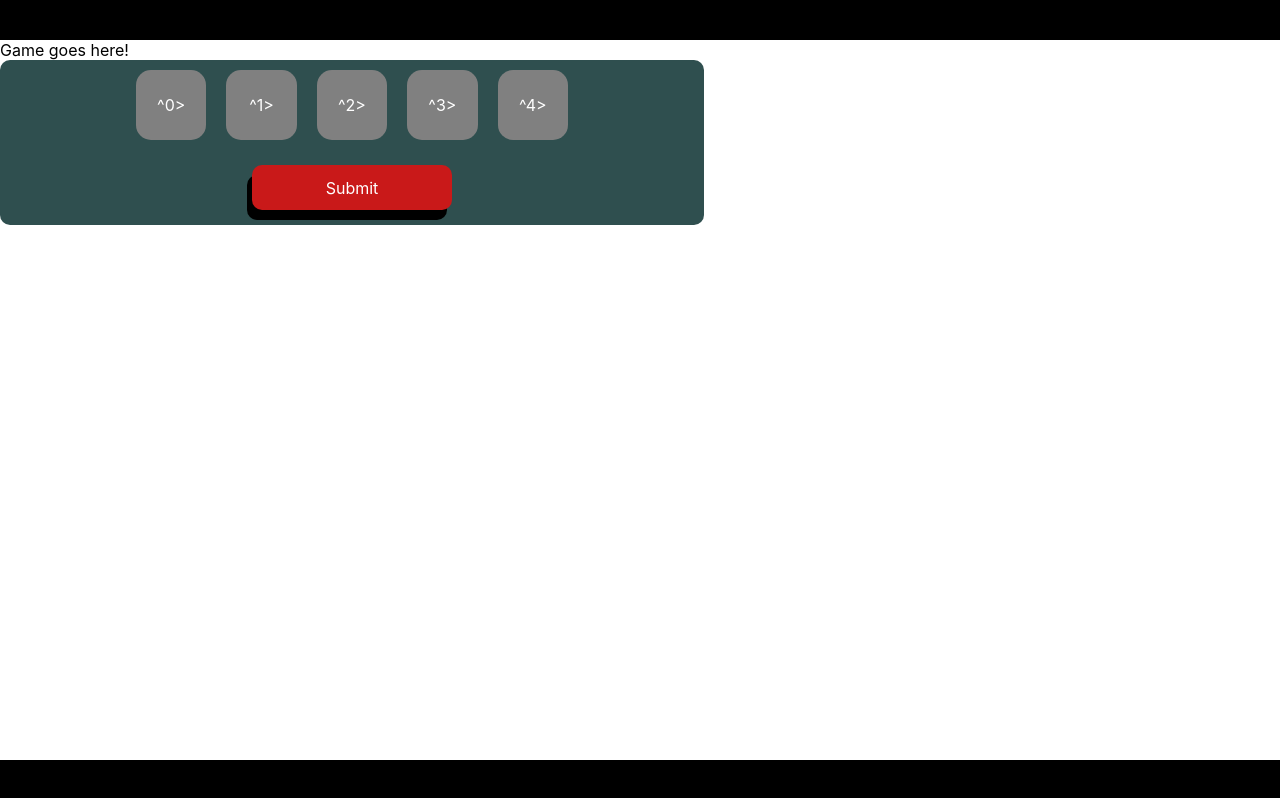
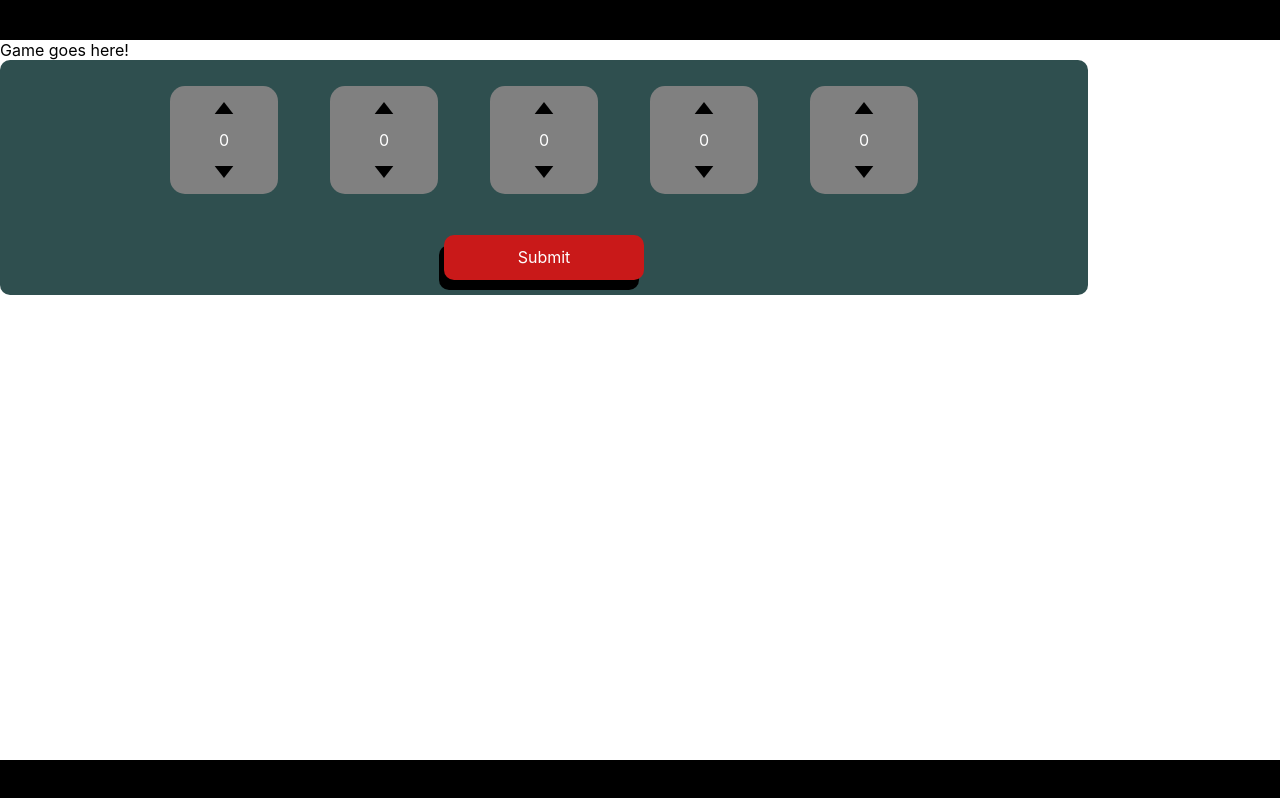
Before and after one commit to offshore-game/offshore, a React (Create React App) app in the folder client/: page /game/1 in a window 1280 px wide. Built offline with nearby package versions, Linux system fonts and the light colour scheme; no server answers.

Commit message:
Button Combination Puzzle Update
- Added react-icons as a general icon library for the application.
- Added a /test route for quickly testing components

- Button Combination Functionality and Object Compilation ready; awaiting to insert the API Call.

```diff
--- a/client/package.json
+++ b/client/package.json
@@ -13,6 +13,7 @@
     "@types/react-dom": "^18.0.9",
     "react": "^18.2.0",
     "react-dom": "^18.2.0",
+    "react-icons": "^4.7.1",
     "react-router-dom": "^6.4.4",
     "react-scripts": "5.0.1",
     "react-transition-group": "^4.4.5",
--- a/client/src/Puzzles/ButtonCombination/ButtonCombination.module.css
+++ b/client/src/Puzzles/ButtonCombination/ButtonCombination.module.css
@@ -7,7 +7,7 @@
 
     border-radius: 10px;
 
-    width: 55%;
+    width: 85%;
 
     background-color: darkslategray;
 }
@@ -29,6 +29,8 @@
     justify-content: center;
     align-items: center;
 
+    flex-direction: column;
+
     border-radius: 15px;
     background-color: gray;
 
@@ -38,9 +40,31 @@
     width: 10%;
     aspect-ratio: 1/1;
 
-    margin: 10px;
+    margin: 2vw;
 
     color: white;
 
     z-index: 1;
+
+    user-select: none;
 }
+
+.arrow {
+    color: black;
+
+    font-size: 5vh;
+}
+
+.arrow:hover {
+
+    color: white;
+
+    transition: 0.1s;
+
+}
+
+.arrow:active {
+
+    filter: brightness(85%);
+
+}
--- a/client/src/Puzzles/ButtonCombination/ButtonCombination.tsx
+++ b/client/src/Puzzles/ButtonCombination/ButtonCombination.tsx
@@ -1,4 +1,5 @@
 import React, { useEffect, useState } from 'react'
+import { RxTriangleUp, RxTriangleDown } from 'react-icons/rx'
 import Button from '../../components/Button/Button'
 import styles from './ButtonCombination.module.css'
 
@@ -11,12 +12,31 @@ export default function ButtonCombination(props: { count: number }) {
 
         for (let i = 0; i <= props.count; i++) {
             setButtonElems(entries => [...entries, <div key={i} className={styles.button}>
-                {/* Insert into here an up and down arrow that will change the .innerHTML property of the button */}
-                ^{i}{">"}
+                <RxTriangleUp className={styles.arrow} onClick={() => {
+
+                    // Add one to the number (cap 9)
+                    const element = document.getElementById(`buttonVal${i}`)!
+                    const numVal = Number(element.innerHTML)
+                    if (numVal < 9) {
+                        element.innerHTML = `${numVal + 1}`
+                    }
+
+                }}/>
+                <div id={`buttonVal${i}`}>0</div>
+                <RxTriangleDown className={styles.arrow} onClick={() => {
+
+                    // Remove one from the number (floor 0)
+                    const element = document.getElementById(`buttonVal${i}`)!
+                    const numVal = Number(element.innerHTML)
+                    if (numVal > 0) {
+                        element.innerHTML = `${numVal - 1}`
+                    }
+
+
+                }}/>
 
             </div>])
         }
-        console.log(buttonElems)
     }, [])
 
     return (
@@ -24,11 +44,25 @@ export default function ButtonCombination(props: { count: number }) {
 
             <div className={styles.buttonContainer}>
 
-                { buttonElems } { /* why no worky */ }
+                { buttonElems }
 
             </div>
 
-            <Button text={"Submit"} onClick={() => {}} style={{margin: "15px", minHeight: "45px"}}/>
+            <Button text={"Submit"} onClick={() => {
+
+                const combinationPayload: { [key: number]: string } = {}
+
+                for (let i = 0; i < buttonElems.length; i++) {
+
+                    const element = document.getElementById(`buttonVal${i}`)!
+                    combinationPayload[i] = element.innerHTML
+
+                }
+
+                // (FEATURE) Insert API Call here
+                console.log(combinationPayload)
+
+            }} style={{margin: "15px", minHeight: "45px"}}/>
 
         </div>
     )
--- a/client/src/index.tsx
+++ b/client/src/index.tsx
@@ -6,6 +6,7 @@ import { BrowserRouter, Routes, Route } from 'react-router-dom'
 import Home from './pages/Home/Home'
 import Requests from './API/requests';
 import Game from './pages/Game/Game';
+import ButtonCombination from './Puzzles/ButtonCombination/ButtonCombination';
 
 const root = ReactDOM.createRoot(
   document.getElementById('root') as HTMLElement
@@ -26,6 +27,7 @@ root.render(
 
             <Route path="/lobby/:id" element={ <Home requests={Connection} gameLobby={true}/> } />
             <Route path="/game/:id" element={ <Game requests={Connection} /> } /> {/* Game.tsx needs to be slightly redone to support the new framework. */}
+            <Route path="/test/" element={ <div style={{backgroundColor: "white", height: "100%", width: "100%", display: "flex", justifyContent: "center", alignItems: "center"}}><ButtonCombination count={4}/></div> } />
           </Routes>
         </BrowserRouter>
       </div>
```
Also changed, not shown: 1 other file (tests, documents, lock files or other folders).
